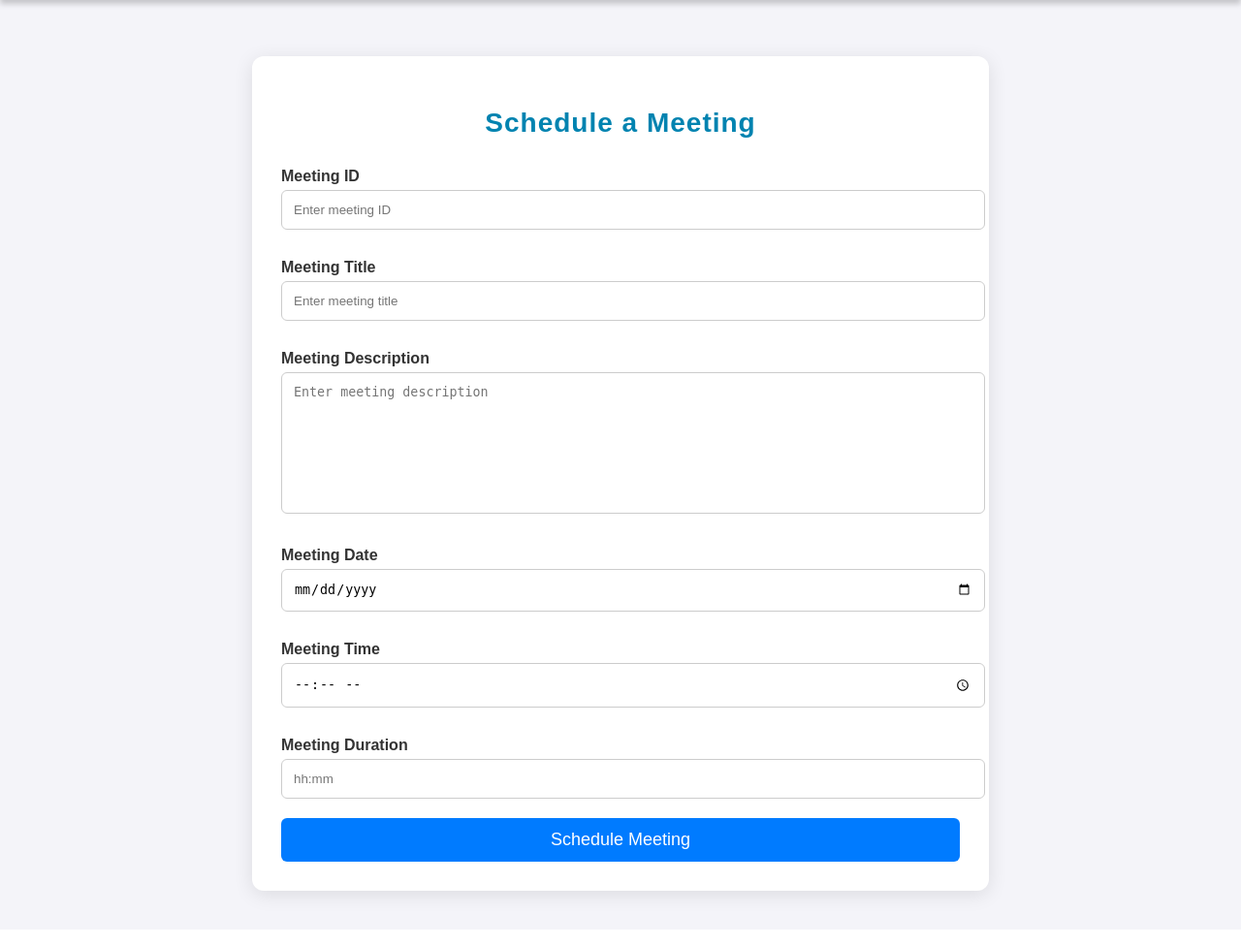
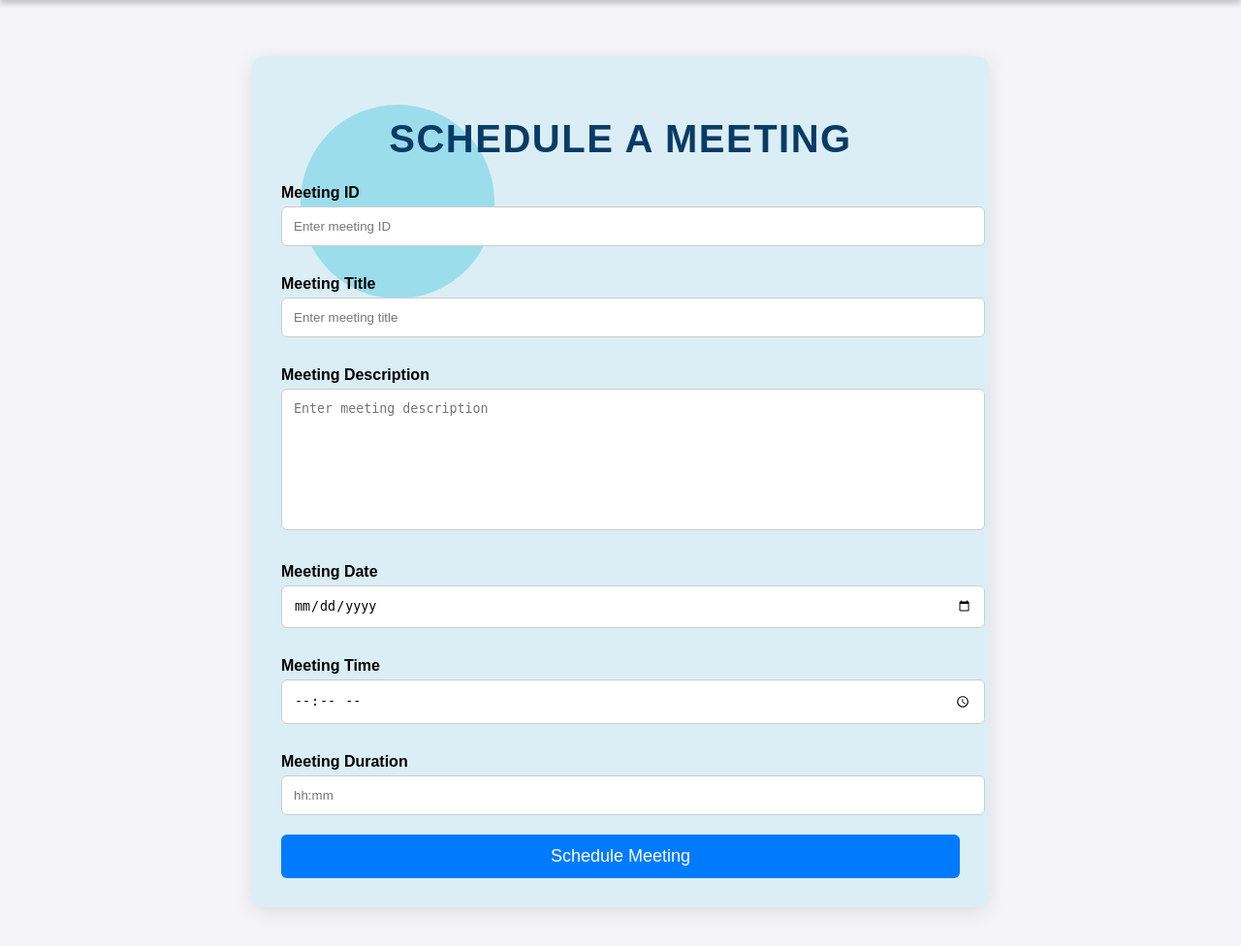
Before and after one commit to suyash712/mini_project_sentimental, a Django app: page /schedule-meeting/ in a window 1280 px wide. Shown: the part 62-1038 px from the top of the page at 97% size. Before the commit the page ends 999 px from the top, so only its background shows below. Run offline with Django 4.2, Linux system fonts and the light colour scheme.

Commit message:
Update schedule_meeting.html

```diff
--- a/analysis/template/schedule_meeting.html
+++ b/analysis/template/schedule_meeting.html
@@ -106,7 +106,7 @@
 
         /* Form Container */
         .form-container {
-            background-color: #fff;
+            background-color: rgba(8, 181, 212, 0.1);
             padding: 30px;
             border-radius: 12px;
             box-shadow: 0 4px 20px rgba(0, 0, 0, 0.1);
@@ -114,6 +114,19 @@
             margin: 40px auto;
             transition: transform 0.4s ease, box-shadow 0.4s ease;
         }
+        .form-container::before{
+            content: '';
+  position: absolute;
+  top: 50px;
+  left: 50px;
+  width: 200px;
+  height: 200px;
+  background-color: rgba(8, 181, 212, 0.3); /* Stylish circle decoration */
+  border-radius: 50%;
+  z-index: -1;
+  animation: floatCircle 6s ease-in-out infinite;
+    }
+
 
         .form-container:hover {
             transform: translateY(-5px);
@@ -121,18 +134,21 @@
         }
 
         h2 {
+            font-size: 2.5rem;
             text-align: center;
-            margin-bottom: 30px;
-            font-size: 28px;
-            color: #0083b0;
-            letter-spacing: 1px;
-        }
+  color: #083B66; /* Darker contrast text color */
+  font-weight: bold;
+  margin-bottom: 1.5rem;
+  text-transform: uppercase;
+  letter-spacing: 1.5px;
+}
+
 
         label {
             font-weight: bold;
             margin-top: 10px;
             display: block;
-            color: #333;
+            color: #000000;
         }
 
         input, textarea, select {
```
